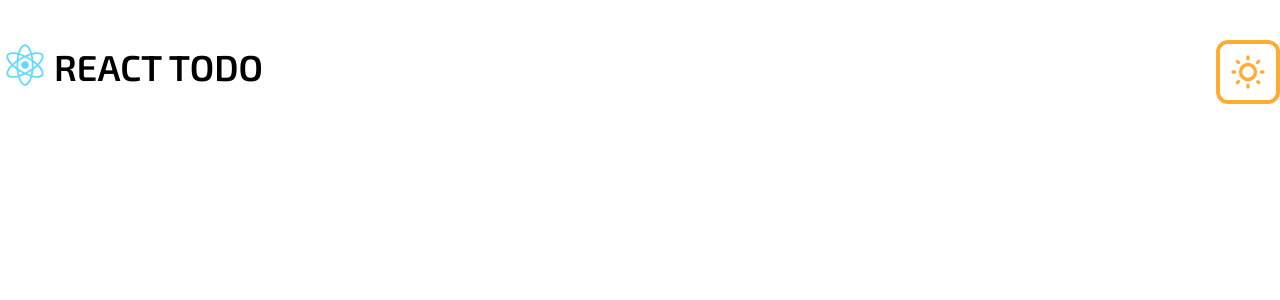
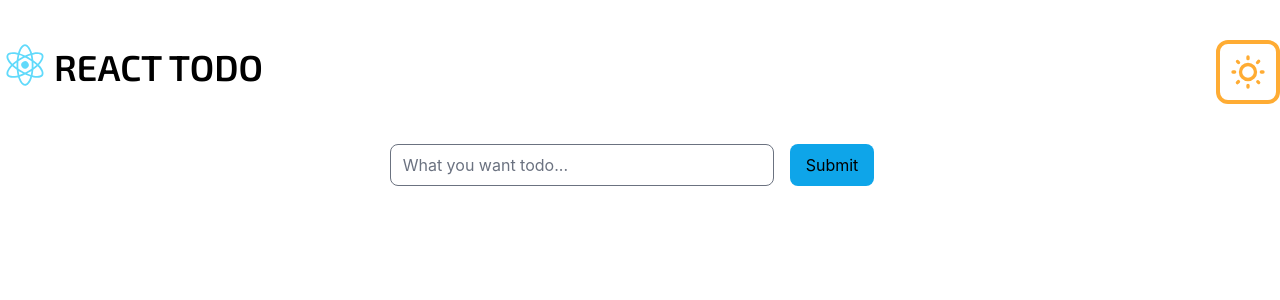
Before and after one commit to AlphaByte-RedTeam/todoact, a React (Vite) app: page / in a window 1280 px wide. Shown: the top 300 px of the page. Built offline with nearby package versions, Linux system fonts and the light colour scheme.

Commit message:
feat: add input component

```diff
--- a/src/App.tsx
+++ b/src/App.tsx
@@ -1,13 +1,32 @@
-import React, { FC } from 'react'
+import React, { useState, FC, FormEvent } from 'react'
+
+import Navigation from './navigation/Navigation'
+import Input from './components/input'
+import { Todo } from './components/types'
+
 import './App.css'
-import Navigation from './navigation/Navigation'
 
 const App: FC = () => {
+  const [todoTitle, setTodoTitle] = useState<string>('')
+
+  const handleSubmit = () => {
+    // TODO: Add code here
+  }
+
   return (
     <div className="App">
       <header>
         <Navigation />
       </header>
+      <body className="flex md:flex-1 justify-center item-center">
+        <form onSubmit={handleSubmit}>
+          <Input name="title" value={todoTitle} setValue={setTodoTitle} />
+        </form>
+        {/* <TodoList todos={todos} setTodos={setTodos} /> */}
+      </body>
+      <footer>
+        {/* TODO: Add footer here */}
+      </footer>
     </div>
   )
 }
```
